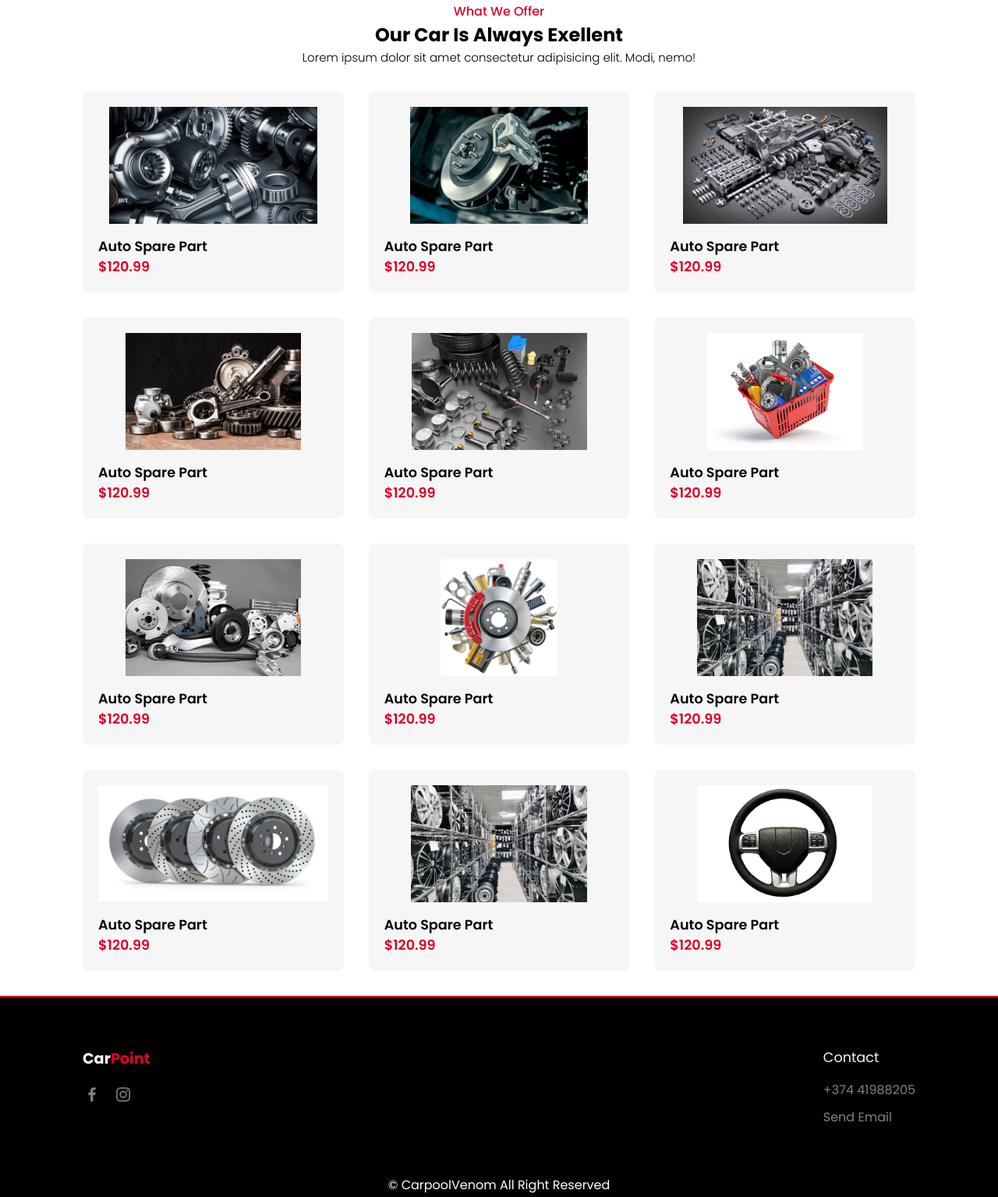
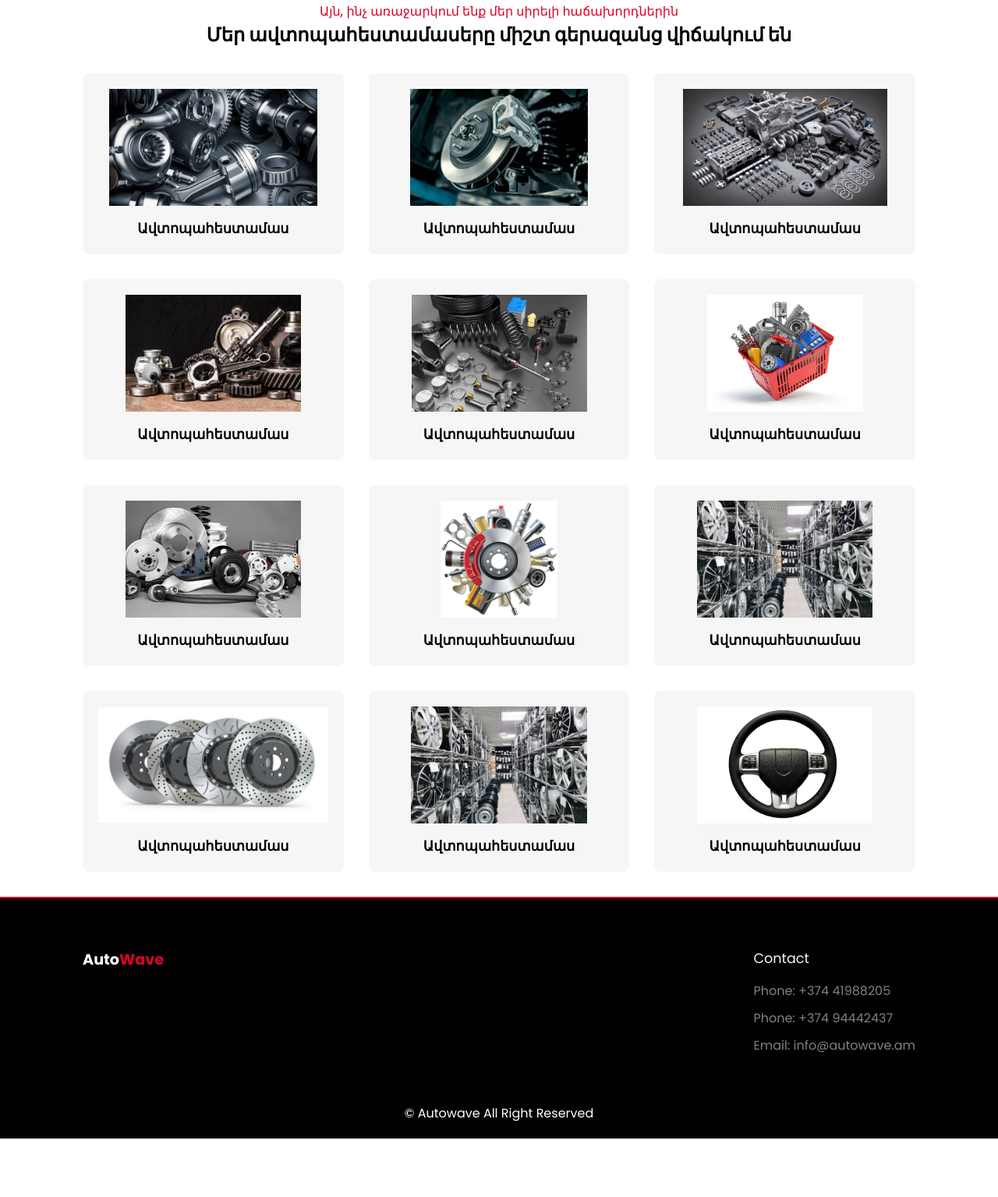
Before and after one commit to petrosabajyan/autowave, a plain HTML site: page index.html in a window 1280 px wide. Shown: the part 662-2197 px from the top of the page at 78% size. After the commit the page ends 2122 px from the top, so only its background shows below. Drawn offline with nearby package versions, Linux system fonts and the light colour scheme; a web font is replaced by a local one.

Commit message:
any changes

```diff
--- a/index.html
+++ b/index.html
@@ -4,20 +4,20 @@
 <head>
     <meta charset="UTF-8">
     <meta name="viewport" content="width=device-width, initial-scale=1.0">
-    <title>Car parts</title>
+    <title>autowave</title>
     <link rel="stylesheet" href="style.css">
     <link href="https://unpkg.com/boxicons@2.1.4/css/boxicons.min.css" rel="stylesheet">
 </head>
 
 <body>
-    <!-- Nacbar -->
+    <!-- Navbar -->
     <header>
         <!-- Nav Container -->
         <div class="nav container">
             <!-- Manu Icon -->
             <i class="bx bx-menu" id="menu-icon"></i>
             <!-- Logo -->
-            <a href="#" class="logo">Car<span>Point</span></a>
+            <a href="#" class="logo">Auto<span>Wave</span></a>
             <!-- Nav List -->
             <ul class="navbar">
                 <li><a href="#home" class="active">Home</a></li>
@@ -34,90 +34,77 @@
     <!-- Home -->
     <section class="home" id="home">
         <div class="home-text">
-            <h1>We Have Everything <br>Your <span>Car</span>Need</h1>
-            <p>Lorem ipsum dolor sit amet consectetur, <br> adipisicing elit. Fuga, laboriosam.</p>
+            <h1>Ամեն Ինչ <br>Ձեր <span>Մեքենայի</span> Համար</h1>
         </div>
     </section>
     <!-- Parts Section -->
     <section class="parts" id="parts">
         <div class="heading">
-            <span>What We Offer</span>
-            <h2>Our Car Is Always Exellent</h2>
-            <p>Lorem ipsum dolor sit amet consectetur adipisicing elit. Modi, nemo!</p>
+            <span>Այն, ինչ առաջարկում ենք մեր սիրելի հաճախորդներին</span>
+            <h2>Մեր ավտոպահեստամասերը միշտ գերազանց վիճակում են</h2>
         </div>
         <!-- Parts Container -->
         <div class="parts-container container">
             <!-- Box 1 -->
             <div class="box">
                 <img src="img/parts/part1.jpg" alt="part">
-                <h3>Auto Spare Part</h3>
-                <span>$120.99</span>
+                <h3>Ավտոպահեստամաս</h3>
+                <!-- <span>Price</span> -->
             </div>
             <!-- Box 2 -->
             <div class="box">
                 <img src="img/parts/part2.jpg" alt="part">
-                <h3>Auto Spare Part</h3>
-                <span>$120.99</span>
+                <h3>Ավտոպահեստամաս</h3>
             </div>
             <!-- Box 3 -->
             <div class="box">
                 <img src="img/parts/part3.jpg" alt="part">
-                <h3>Auto Spare Part</h3>
-                <span>$120.99</span>
+                <h3>Ավտոպահեստամաս</h3>
             </div>
             <!-- Box 4 -->
             <div class="box">
                 <img src="img/parts/part4.jpg" alt="part">
-                <h3>Auto Spare Part</h3>
-                <span>$120.99</span>
+                <h3>Ավտոպահեստամաս</h3>
             </div>
             <!-- Box 5 -->
             <div class="box">
                 <img src="img/parts/part5.jpg" alt="part">
-                <h3>Auto Spare Part</h3>
-                <span>$120.99</span>
+                <h3>Ավտոպահեստամաս</h3>
             </div>
             <!-- Box 6 -->
             <div class="box">
                 <img src="img/parts/part6.jpg" alt="part">
-                <h3>Auto Spare Part</h3>
-                <span>$120.99</span>
+                <h3>Ավտոպահեստամաս</h3>
             </div>
             <!-- Box 7 -->
             <div class="box">
                 <img src="img/parts/part7.jpg" alt="part">
-                <h3>Auto Spare Part</h3>
-                <span>$120.99</span>
+                <h3>Ավտոպահեստամաս</h3>
             </div>
             <!-- Box 8 -->
             <div class="box">
                 <img src="img/parts/part8.jpg" alt="part">
-                <h3>Auto Spare Part</h3>
-                <span>$120.99</span>
+                <h3>Ավտոպահեստամաս</h3>
             </div>
             <!-- Box 9 -->
             <div class="box">
                 <img src="img/parts/part9.jpg" alt="part">
-                <h3>Auto Spare Part</h3>
-                <span>$120.99</span>
+                <h3>Ավտոպահեստամաս</h3>
             </div>
             <!-- Box 10 -->
             <div class="box">
                 <img src="img/parts/part10.jpg" alt="part">
-                <h3>Auto Spare Part</h3>
-                <span>$120.99</span>
+                <h3>Ավտոպահեստամաս</h3>
             </div>
             <!-- Box 11 -->
             <div class="box">
                 <img src="img/parts/part11.jpg" alt="part">
-                <h3>Auto Spare Part</h3>
-                <span>$120.99</span>
+                <h3>Ավտոպահեստամաս</h3>
             </div>
             <!-- Box 12 -->
             <div class="box">
                 <img src="img/parts/part12.jpg" alt="part">
-                <h3>Auto Spare Part</h3>
-                <span>$120.99</span>
+                <h3>Ավտոպահեստամաս</h3>
             </div>
         </div>
     </section>
@@ -125,26 +112,27 @@
     <section class="footer">
         <div class="footer-container container">
             <div class="footer-box">
-                <a href="#" class="logo">Car<span>Point</span></a>
-                <div class="social">
-                    <a href="https://www.facebook.com/profile.php?id=100005313005446" target="_blank">
+                <a href="#" class="logo">Auto<span>Wave</span></a>
+                <!-- <div class="social">
+                    <a href="" target="_blank">
                         <i class="bx bxl-facebook"></i>
                     </a>
-                    <a href="https://www.instagram.com/gevorgyan9292/" target="_blank">
+                    <a href="" target="_blank">
                         <i class="bx bxl-instagram"></i>
                     </a>
-                </div>
+                </div> -->
             </div>
             <div class="footer-box">
                 <h3>Contact</h3>
-                <a href="tel:+37441988205">+374 41988205</a>
-                <a href="mailto: abc@example.com">Send Email</a>
+                <a href="tel:+37441988205">Phone: +374 41988205</a>
+                <a href="tel:+37494442437">Phone: +374 94442437</a>
+                <a href="mailto: info@autowave.am">Email: info@autowave.am</a>
             </div>
         </div>
     </section>
     <!-- Copyright -->
     <div class="copyright">
-        <p>&#169; CarpoolVenom All Right Reserved</p>
+        <p>&#169; Autowave All Right Reserved</p>
     </div>
     <!-- Link To JS -->
     <script src="main.js"></script>
--- a/style.css
+++ b/style.css
@@ -147,7 +147,6 @@ header.shadow #search-icon {
     width: 100%;
     min-height: 600px;
     display: flex;
-    align-items: center;
     background: url('img/bg-image.jpg');
     background-repeat: no-repeat;
     background-size: cover;
@@ -156,7 +155,7 @@ header.shadow #search-icon {
 
 .home-text {
     padding-left: 130px;
-    padding-bottom: 100px;
+    padding-top: 55px;
 }
 
 .home-text h1 {
@@ -165,12 +164,6 @@ header.shadow #search-icon {
 
 .home-text span {
     color: var(--main-color);
-}
-
-.home-text p {
-    font-size: 0.938rem;
-    font-weight: 300;
-    margin: 0.5rem 0 1.2rem;
 }
 
 .btn {
@@ -228,6 +221,7 @@ header.shadow #search-icon {
 .parts-container .box h3 {
     font-size: 1.1rem;
     font-weight: 600;
+    text-align: center;
 }
 
 .parts-container .box span {
@@ -404,8 +398,4 @@ header.shadow #search-icon {
     .home-text h1 {
         font-size: 2rem;
     }
-
-    .home-text p br {
-        display: contents;
-    }
 }
```
